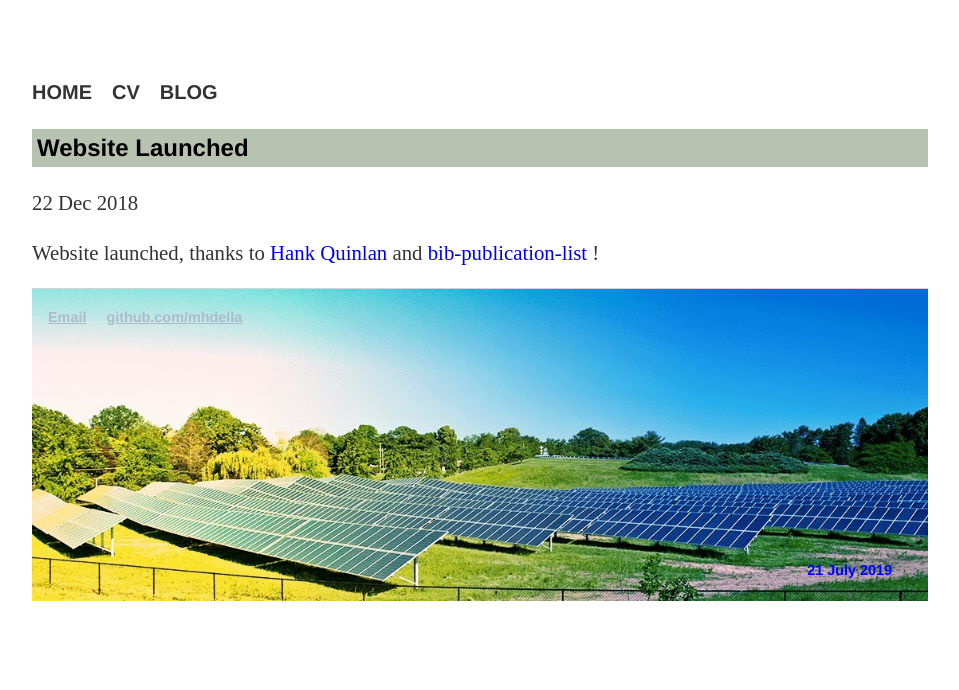
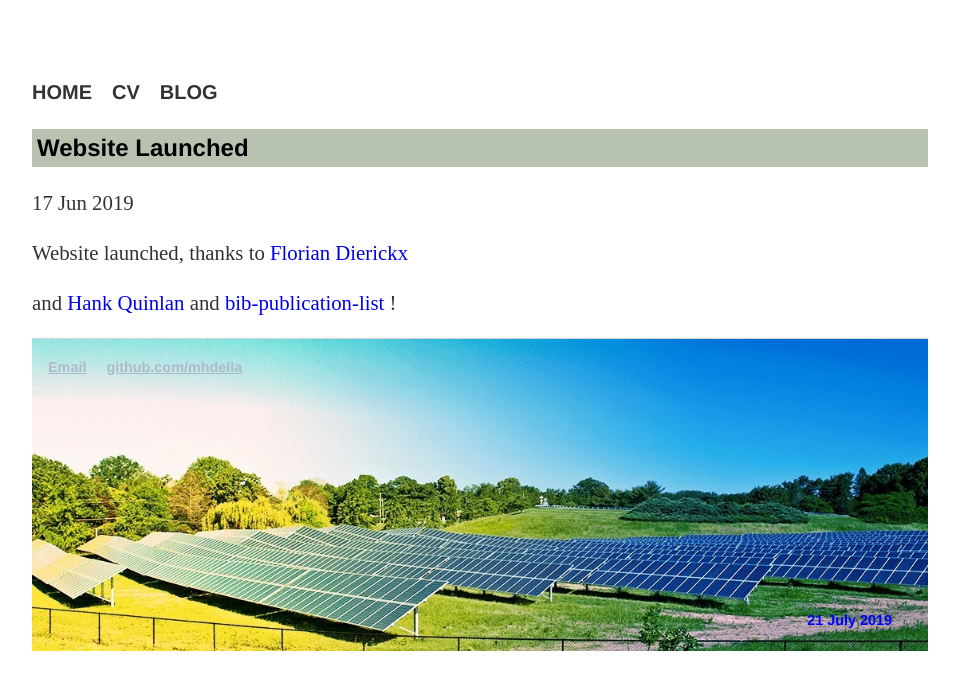
Before and after one commit to MohamedAbuella/MohamedAbuella.github.io, a Jekyll site: the page built from _posts/2018-12-22-website-launched.md, in a window 1280 px wide. Shown: the top 690 px of the page, without its empty margins (160-1119 px from the left). Built offline with Jekyll 4.4.1, drawn with Linux system fonts in a browser that asks for light colours; nearby versions of some CDN libraries; a script that is not in the unit is left out; comment, search, counter and statistics services are not loaded.

Commit message:
Update 2018-12-22-website-launched.md

```diff
--- a/_posts/2018-12-22-website-launched.md
+++ b/_posts/2018-12-22-website-launched.md
@@ -1,8 +1,10 @@
 ---
 layout: post
 title: "Website Launched"
-date: 2018-12-22
+date: 2019-06-17
 tags: [website]
 ---
 
-Website launched, thanks to [Hank Quinlan](http://jmcglone.com/guides/github-pages/) and [bib-publication-list](https://github.com/vkaravir/bib-publication-list) !
+Website launched, thanks to [Florian Dierickx](https://github.com/floriandierickx/floriandierickx.github.io)
+
+and [Hank Quinlan](http://jmcglone.com/guides/github-pages/) and [bib-publication-list](https://github.com/vkaravir/bib-publication-list) !
```
